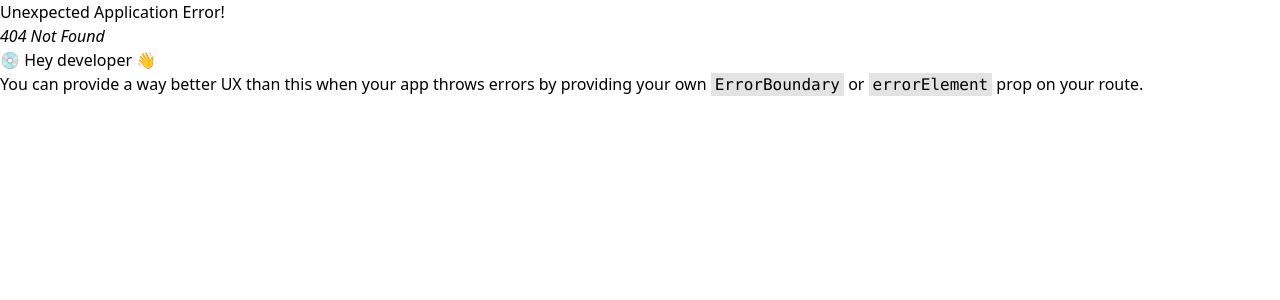
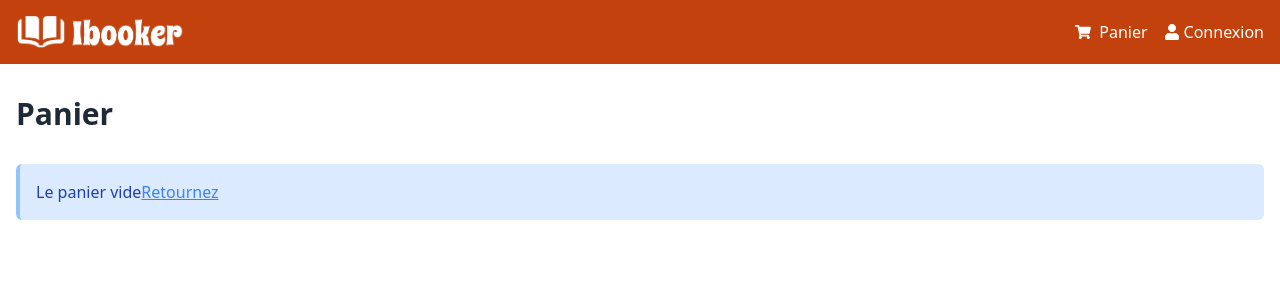
Before and after one commit to amel252/book-Ecommerce, a React (Vite) app in the folder front-end/: page /cart in a window 1280 px wide. Before the commit this address had no page. Shown: the top 300 px of the page. Built offline with nearby package versions, Linux system fonts and the light colour scheme.

Commit message:
CartScreen partie 2 (Implémentation quantité panier )

```diff
--- a/front-end/src/main.jsx
+++ b/front-end/src/main.jsx
@@ -14,6 +14,7 @@ import HomeScreen from "./screens/HomeScreen.jsx";
 import ProductScreen from "./screens/ProductScreen.jsx";
 import LoginScreen from "./screens/LoginScreen.jsx";
 import RegisterScreen from "./screens/RegisterScreen.jsx";
+import CartScreen from "./screens/CartScreen.jsx";
 
 const router = createBrowserRouter(
     createRoutesFromElements(
@@ -28,6 +29,7 @@ const router = createBrowserRouter(
             <Route path="/product/:id" element={<ProductScreen />} />
             <Route path="/login" element={<LoginScreen />} />
             <Route path="/register" element={<RegisterScreen />} />
+            <Route path="/cart" element={<CartScreen />} />
         </Route>
     )
 );
--- a/front-end/src/screens/CartScreen.jsx
+++ b/front-end/src/screens/CartScreen.jsx
@@ -7,7 +7,7 @@ import { addToCart, removeFromCart } from "../slices/cartSlice";
 function CartScreen() {
     const navigate = useNavigate();
     const dispatch = useDispatch();
-    const { cart } = useSelector((state) => state.cart);
+    const cart = useSelector((state) => state.cart) || { cartItems: [] };
     const { cartItems } = cart;
     const addToCartHandler = (product, qty) => {
         dispatch(addToCart({ ...product, qty }));
@@ -70,7 +70,7 @@ function CartScreen() {
                                         >
                                             {[
                                                 ...Array(
-                                                    product.countInStock
+                                                    item.countInStock
                                                 ).keys(),
                                             ].map((x) => (
                                                 <option
```
